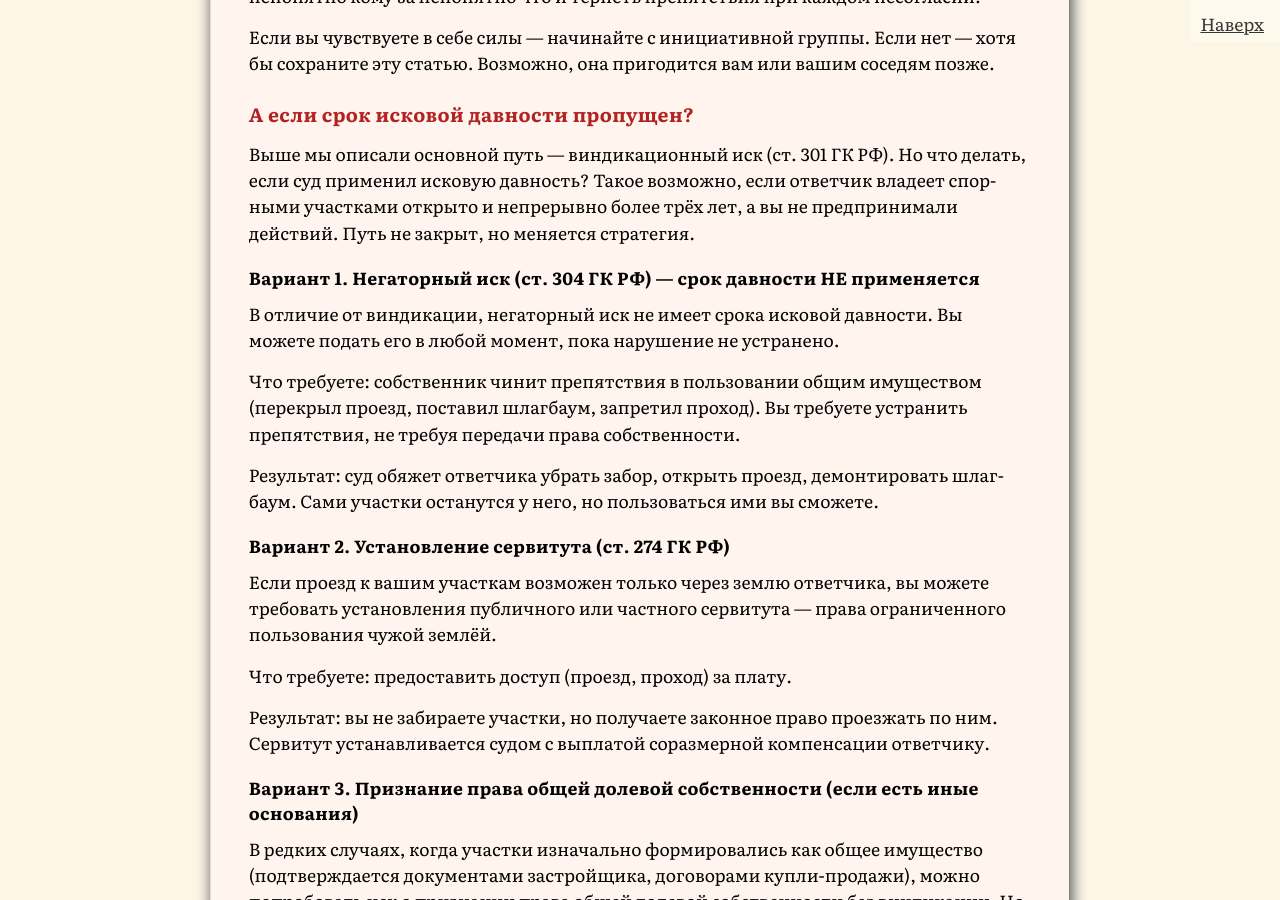
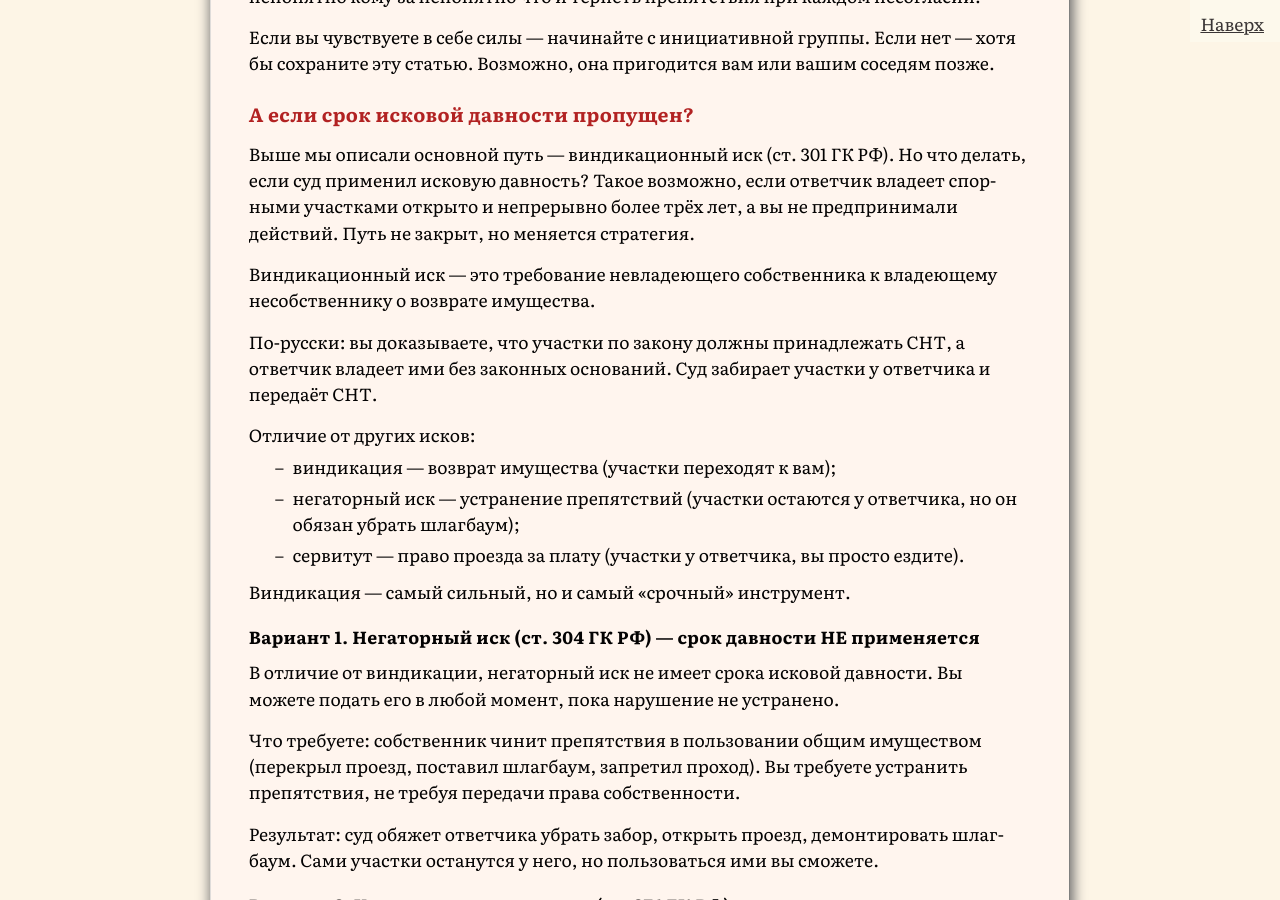
Before and after one commit to SergSi/land-use-art, a Jekyll site: the page built from _posts/2026-04-05-snt.md, in a window 1280 px wide and 900 px high, scrolled down 19110 px. Built offline with Jekyll 4.4.1, drawn with Linux system fonts in a browser that asks for light colours; some web fonts are replaced.

Commit message:
Update 2026-04-05-snt.md

```diff
--- a/_posts/2026-04-05-snt.md
+++ b/_posts/2026-04-05-snt.md
@@ -508,6 +508,18 @@ summary: "Если ваш коттеджный посёлок расположе
 
 Выше мы описали основной путь — виндикационный иск (ст. 301 ГК РФ). Но что делать, если суд применил исковую давность? Такое возможно, если ответчик владеет спорными участками открыто и непрерывно более трёх лет, а вы не предпринимали действий. Путь не закрыт, но меняется стратегия.
 
+Виндикационный иск — это требование невладеющего собственника к владеющему несобственнику о возврате имущества.
+
+По-русски: вы доказываете, что участки по закону должны принадлежать СНТ, а ответчик владеет ими без законных оснований. Суд забирает участки у ответчика и передаёт СНТ.
+
+Отличие от других исков:
+
+- виндикация — возврат имущества (участки переходят к вам);
+- негаторный иск — устранение препятствий (участки остаются у ответчика, но он обязан убрать шлагбаум);
+- сервитут — право проезда за плату (участки у ответчика, вы просто ездите).
+
+Виндикация — самый сильный, но и самый «срочный» инструмент.
+
 #### Вариант 1. Негаторный иск (ст. 304 ГК РФ) — срок давности НЕ применяется
 
 В отличие от виндикации, негаторный иск не имеет срока исковой давности. Вы можете подать его в любой момент, пока нарушение не устранено.
```
